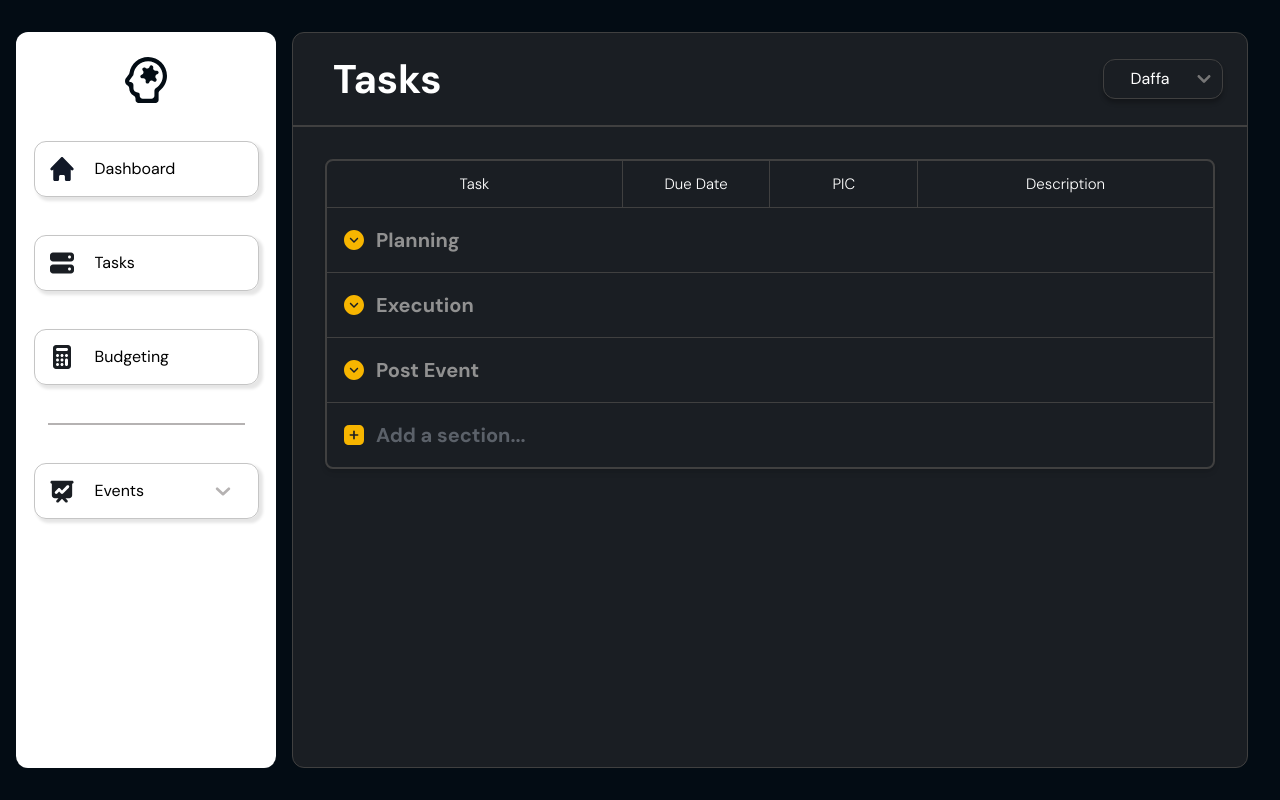
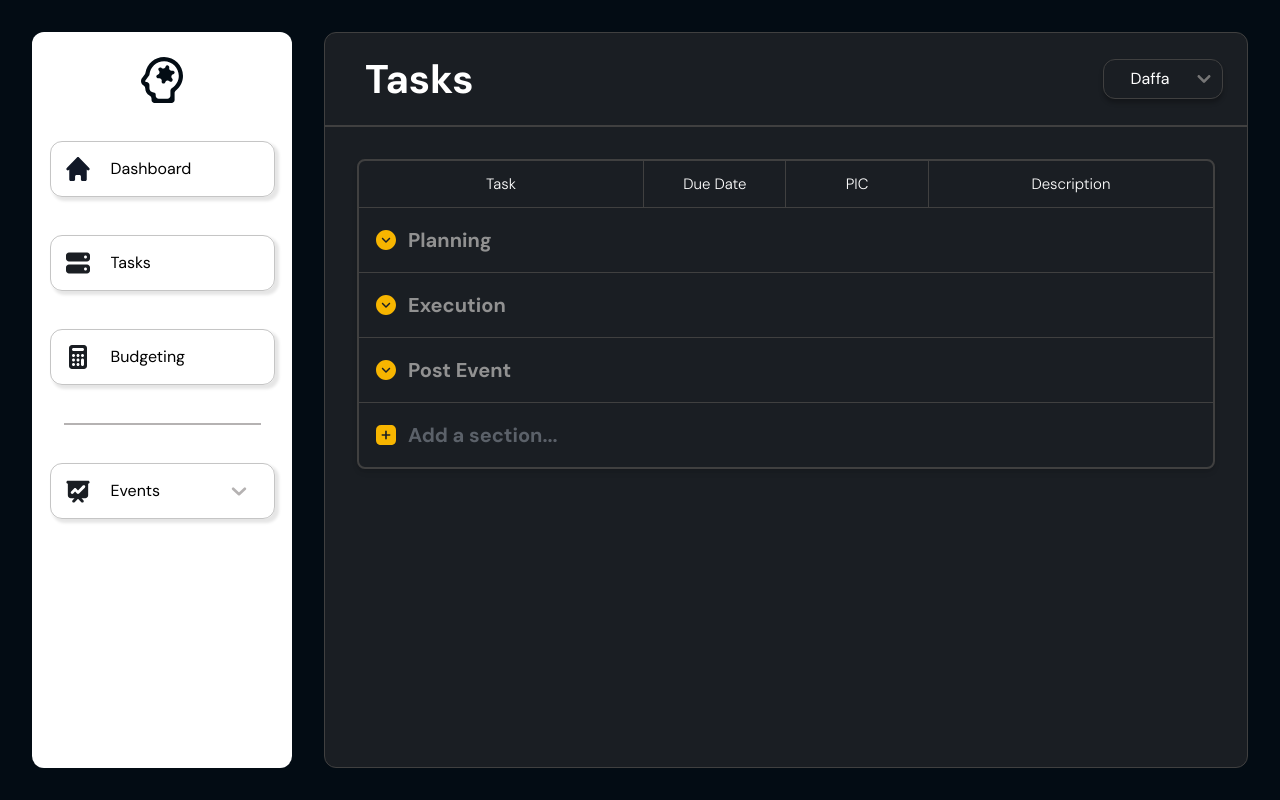
Before and after one commit to ichasna/FE-GATHERLY, a React (Vite) app: page /task-tracking in a window 1280 px wide. Built offline with nearby package versions, Linux system fonts and the light colour scheme.

Commit message:
Changed padding of navbar wrapper div

```diff
--- a/src/components/TaskTracking.jsx
+++ b/src/components/TaskTracking.jsx
@@ -4,7 +4,7 @@ import Navbar from "./UI/Commons/Navbar";
 function TaskTracking() {
   return (
     <>
-      <div className="hidden lg:flex lg:justify-center lg:items-center py-4 h-full">
+      <div className="hidden lg:flex lg:justify-center lg:items-center p-4 h-full">
         <Navbar />
       </div>
       <div className="h-full w-full p-4 flex justify-center items-center">
```
